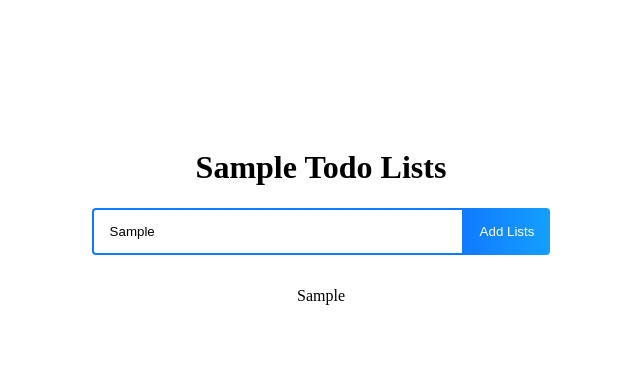
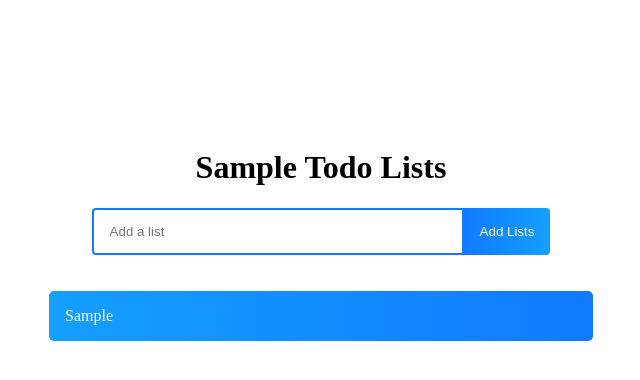
Before and after one commit to BelenMaru/sampleList, a React (Create React App) app: page / in a window 1280 px wide. Both pictures are taken after typing "Sample" into the empty fields and a click on the button "Add Lists". Shown: the top 380 px of the page, without its empty margins (319-959 px from the left). Built offline with nearby package versions, Linux system fonts and the light colour scheme.

Commit message:
pass input to the value to clear text after typing

```diff
--- a/src/App.css
+++ b/src/App.css
@@ -34,3 +34,19 @@
   color: white;
   text-transform: capitalize;
 }
+.sample-row {
+   display: flex;
+  justify-content: space-between;
+  align-items: center;
+  margin: 4px auto;
+  color: white;
+  background: linear-gradient(
+    90deg,
+    rgba(20, 159, 255, 1) 0%,
+    rgba(17, 122, 255, 1) 100%
+  );
+  padding: 16px;
+  border-radius: 5px;
+  width: 90%;
+
+}
--- a/src/components/SampleForm.js
+++ b/src/components/SampleForm.js
@@ -13,9 +13,11 @@ function SampleForm(props) {
   }
   return (
    <form onSubmit={handleSubmit} className= "todo-form">
-     <input onChange ={(e) => setInput(e.target.value)}
-     className="todo-input"
-     placeholder="Add a list"/>
+     <input
+      value={input}
+      onChange ={(e) => setInput(e.target.value)}
+      className="todo-input"
+      placeholder="Add a list"/>
      <button type="submit" className= "sample-btn">Add Lists</button>
    </form>
   )
--- a/src/components/SampleItem.js
+++ b/src/components/SampleItem.js
@@ -2,7 +2,7 @@ import React from 'react'
 
 function SampleItem(props) {
   return (
-    <div>{props.todo.text}</div>
+    <div className= "sample-row">{props.todo.text}</div>
   )
 }
 
```
